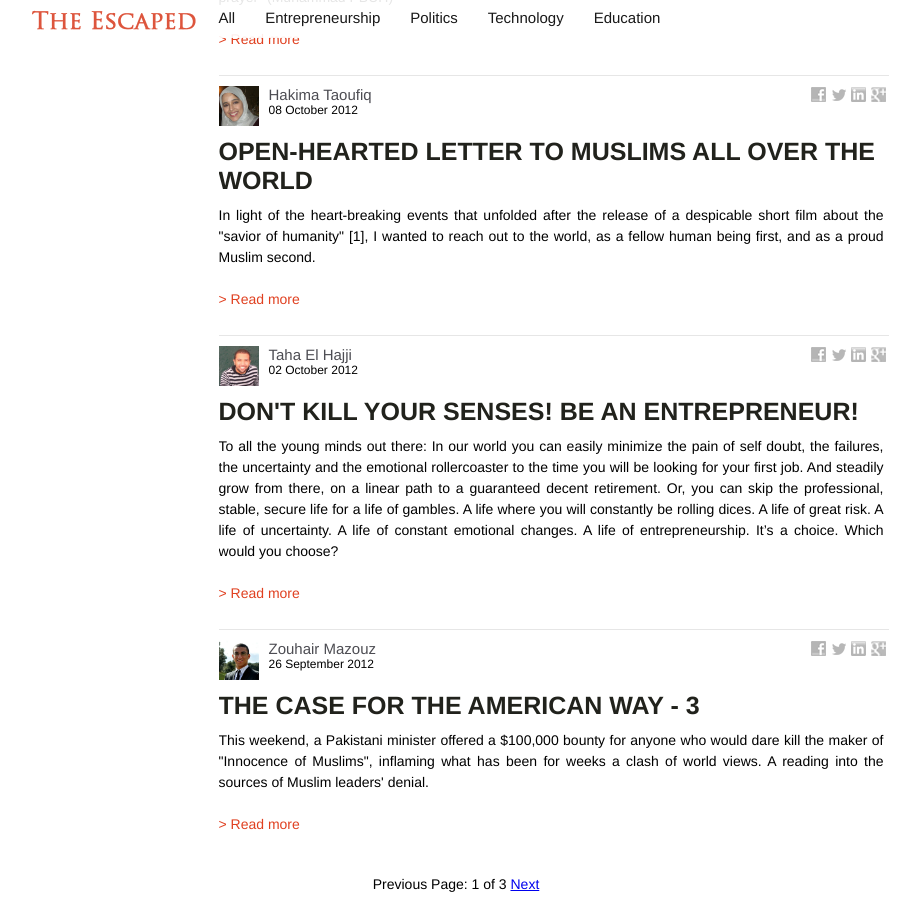
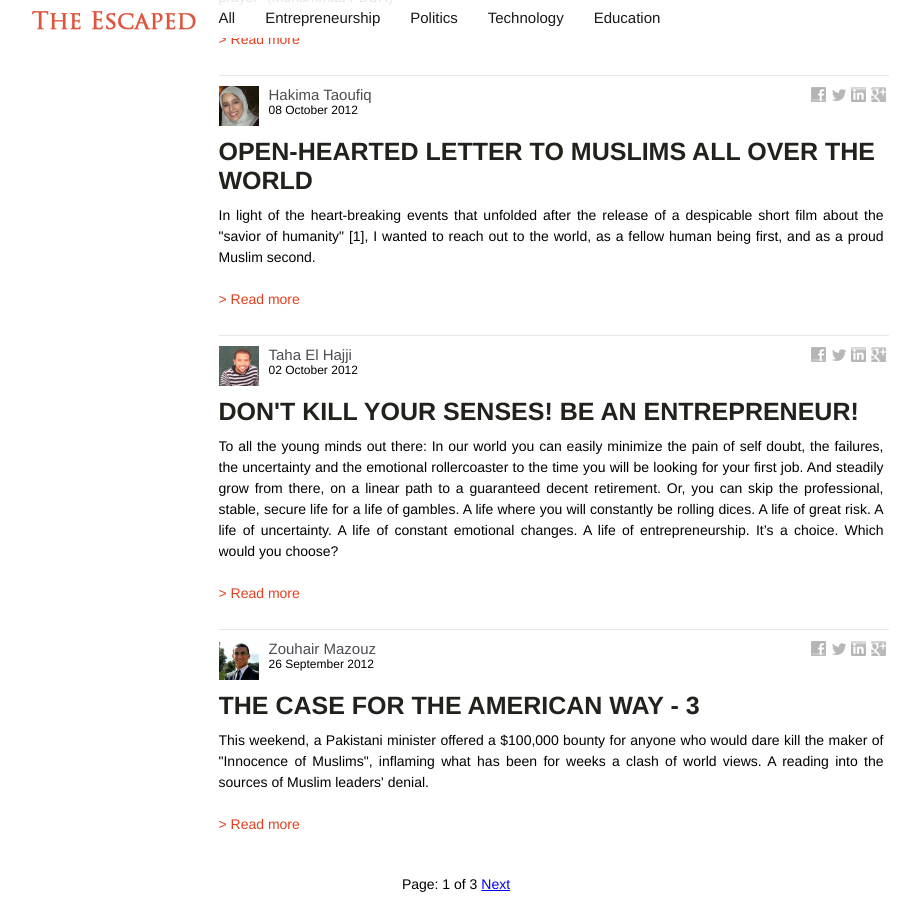
Before and after one commit to YoussefKababe/theescaped.github.com, a Jekyll site: the page built from index.html, in a window 1280 px wide and 900 px high, scrolled down 1693 px. Shown: the whole window, without its empty margins (184-1104 px from the left). Built offline with Jekyll 4.4.1, drawn with Linux system fonts in a browser that asks for light colours; nearby versions of some CDN libraries; some web fonts are replaced; the list of posts is cut into pages by our own code.

Commit message:
Pagination showing 'Previous' on first page, fixed

```diff
--- a/index.html
+++ b/index.html
@@ -38,8 +38,6 @@ layout: default
     {% else %}
       <a href="/page{{paginator.previous_page}}" class="previous">Previous</a>
     {% endif %}
-  {% else %}
-    <span class="previous">Previous</span>
   {% endif %}
   <span class="page_number ">Page: {{paginator.page}} of {{paginator.total_pages}}</span>
   {% if paginator.next_page %}
```
